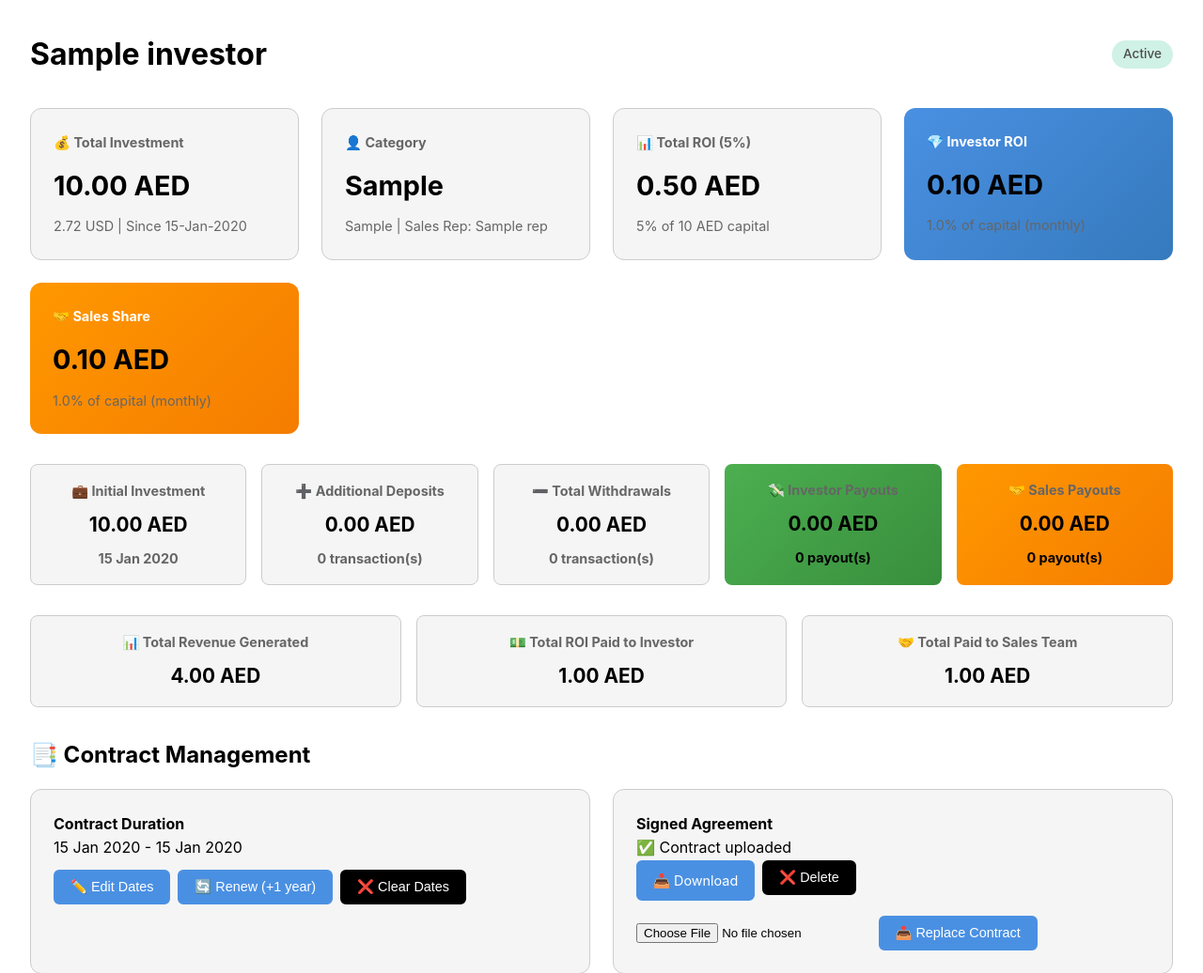
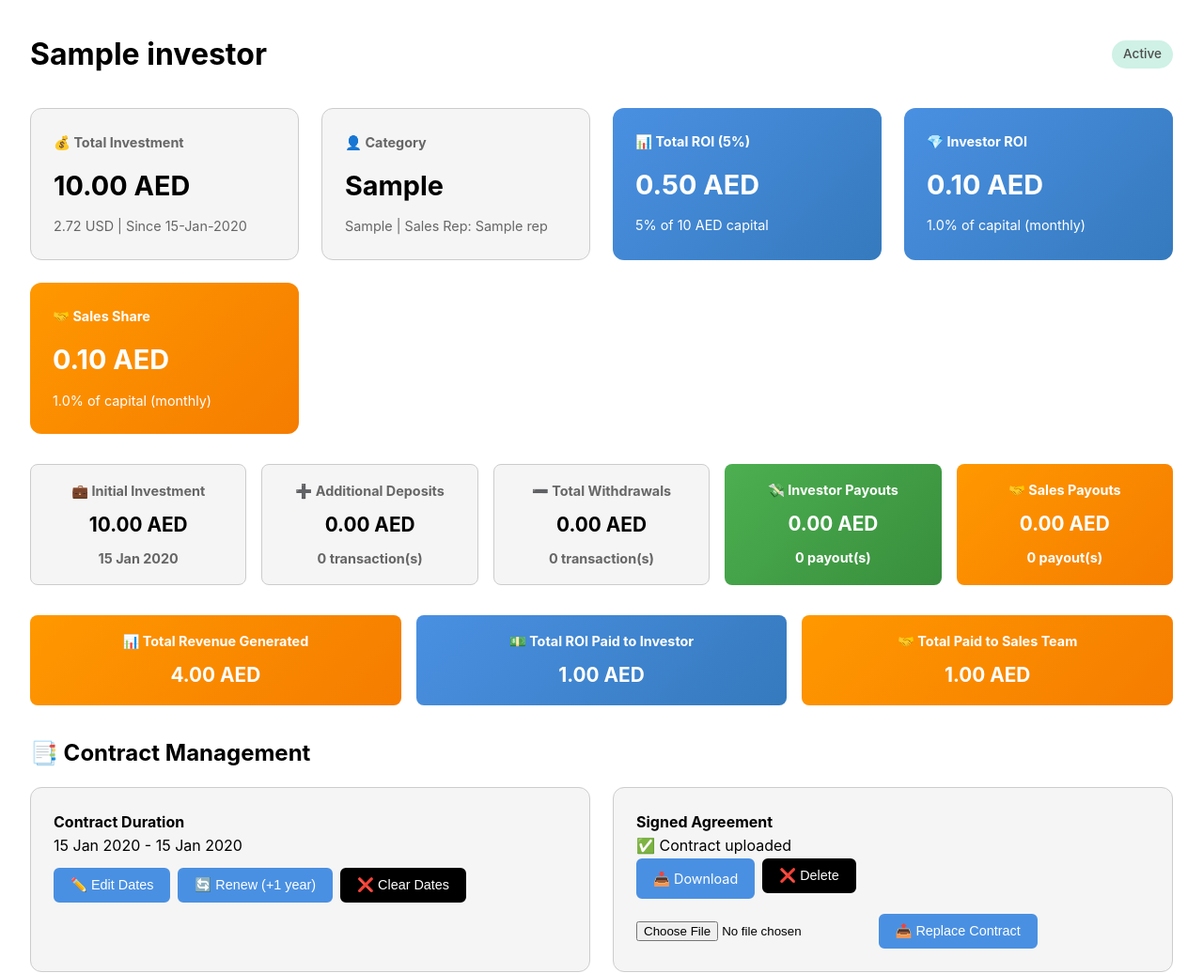
Before and after one commit to fastwheelcom-collab/topgee-investment-system, a Flask app: page /investor/1 in a window 1280 px wide. Shown: the part 140-1176 px from the top of the page at 94% size. Run offline with Flask 3, Linux system fonts and the light colour scheme; the visitor is signed in with stand-in values (Sample User, id 1); tables that the repository leaves empty hold one stand-in row (values such as "Sample post").

Commit message:
feat: Add colors to investor detail white boxes
- Total ROI (5%) → Blue
- Total Revenue Generated → Orange
- Total ROI Paid to Investor → Blue
- Total Paid to Sales Team → Orange
- Updated CSS to support h4 and p elements in colored cards

```diff
--- a/static/css/style.css
+++ b/static/css/style.css
@@ -858,8 +858,12 @@ footer {
 }
 
 .stat-card-blue h3,
+.stat-card-blue h4,
+.stat-card-blue p,
 .stat-card-blue .stat-value,
-.stat-card-blue .stat-sub {
+.stat-card-blue .stat-sub,
+.stat-card-blue .large-number,
+.stat-card-blue .sub-text {
     color: white !important;
 }
 
@@ -870,8 +874,12 @@ footer {
 }
 
 .stat-card-green h3,
+.stat-card-green h4,
+.stat-card-green p,
 .stat-card-green .stat-value,
-.stat-card-green .stat-sub {
+.stat-card-green .stat-sub,
+.stat-card-green .large-number,
+.stat-card-green .sub-text {
     color: white !important;
 }
 
@@ -882,7 +890,11 @@ footer {
 }
 
 .stat-card-orange h3,
+.stat-card-orange h4,
+.stat-card-orange p,
 .stat-card-orange .stat-value,
-.stat-card-orange .stat-sub {
+.stat-card-orange .stat-sub,
+.stat-card-orange .large-number,
+.stat-card-orange .sub-text {
     color: white !important;
 }
--- a/templates/investor_detail.html
+++ b/templates/investor_detail.html
@@ -40,7 +40,7 @@
                 <p class="sub-text">{{ investor.country or 'N/A' }} | Sales Rep: {{ investor.sales_rep.name if investor.sales_rep else 'N/A' }}</p>
             </div>
 
-            <div class="detail-card">
+            <div class="detail-card stat-card-blue">
                 <h3>📊 Total ROI (5%)</h3>
                 <p class="large-number">{{ '{:,.2f}'.format(investor.total_roi_pool) }} AED</p>
                 <p class="sub-text">5% of {{ '{:,.0f}'.format(investor.total_capital) }} AED capital</p>
@@ -98,15 +98,15 @@
 
         <!-- ROI Summary -->
         <div class="summary-grid">
-            <div class="summary-card">
+            <div class="summary-card stat-card-orange">
                 <h4>📊 Total Revenue Generated</h4>
                 <p>{{ '{:,.2f}'.format(total_revenue) }} AED</p>
             </div>
-            <div class="summary-card">
+            <div class="summary-card stat-card-blue">
                 <h4>💵 Total ROI Paid to Investor</h4>
                 <p><strong>{{ '{:,.2f}'.format(total_investor_roi) }} AED</strong></p>
             </div>
-            <div class="summary-card">
+            <div class="summary-card stat-card-orange">
                 <h4>🤝 Total Paid to Sales Team</h4>
                 <p>{{ '{:,.2f}'.format(total_sales_roi) }} AED</p>
             </div>
```
